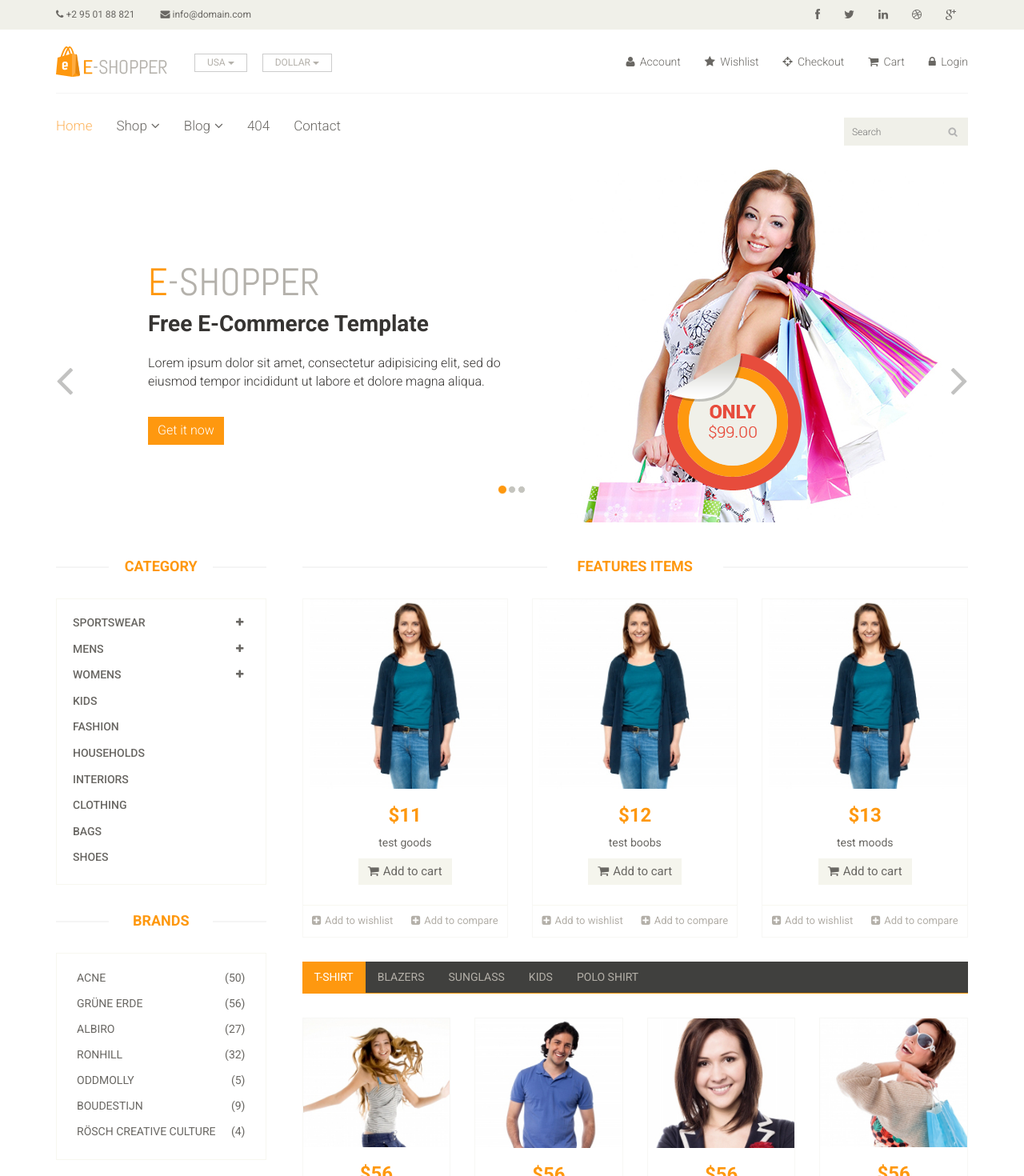
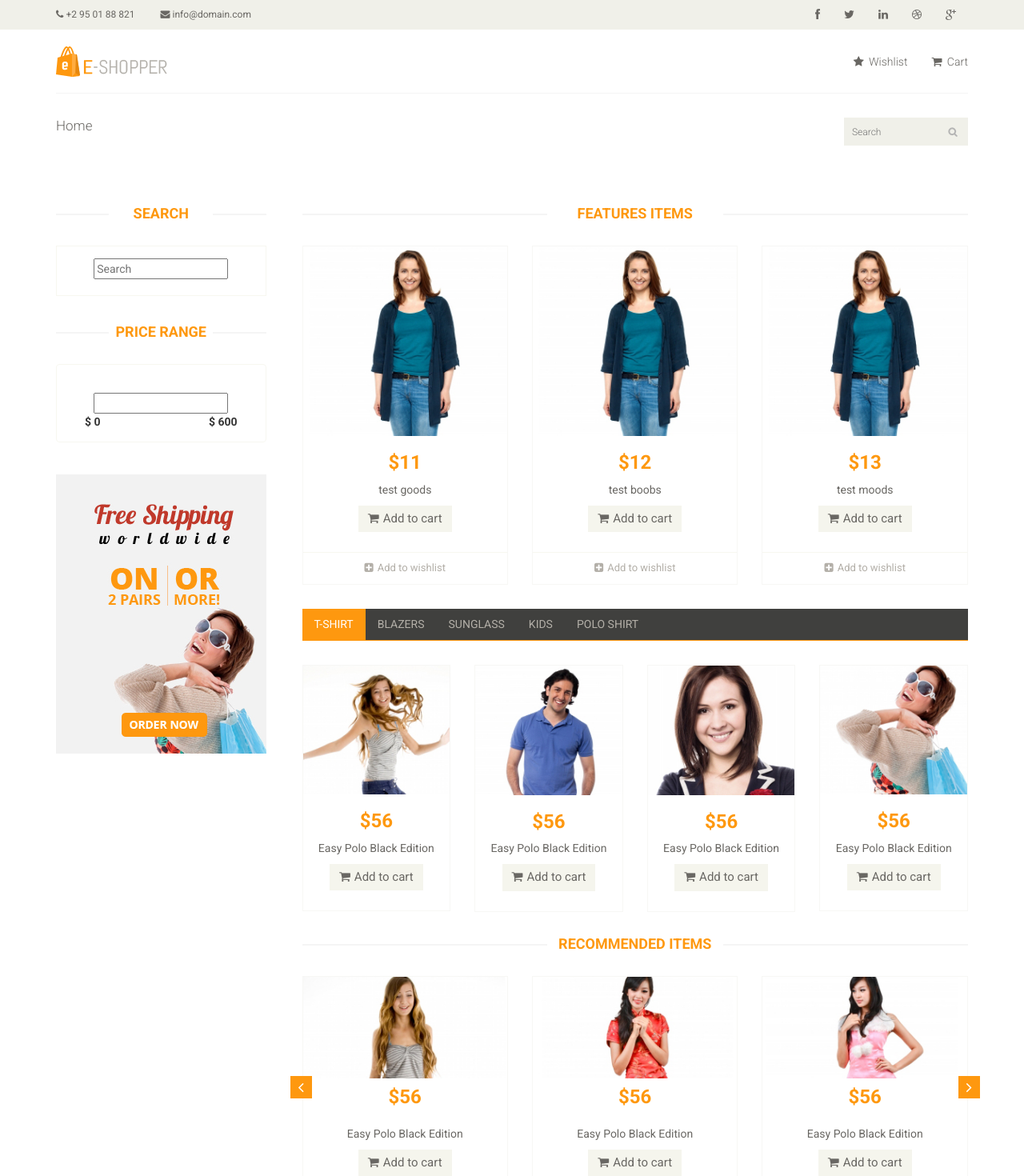
Before and after one commit to FTTA/vue_js_shop, a Vue app: page / in a window 1280 px wide. Shown: the top 1470 px of the page at 80% size. Built offline with nearby package versions, Linux system fonts and the light colour scheme.

Commit message:
Small corrections

```diff
--- a/index.html
+++ b/index.html
@@ -33,7 +33,7 @@
     </header><!--/header-->
 
     <section id="slider"><!--slider-->
-        <Slider></Slider>
+        <!--Slider></Slider -->
     </section><!--/slider-->
 
     <section id="content">
--- a/src/components/Cart.vue
+++ b/src/components/Cart.vue
@@ -13,16 +13,11 @@
         <td></td>
       </tr>
     </thead>
-    <tbody>
-      <tr v-for="item in $store.getters.getCart()">
-        <itemcart
-          v-bind:goods-title="item.title"
-          v-bind:goods-img="item.img"
-          v-bind:goods-id="item.id"
-          v-bind:goods-price="item.price">
-        </itemcart>
-      </tr>
-    </tbody>
+
+
+        <itemcart></itemcart>
+
+
   </table>
 </div>
 </section>
--- a/src/components/cart/Itemcart.vue
+++ b/src/components/cart/Itemcart.vue
@@ -1,15 +1,15 @@
 <template>
-
-<tr>
+<tbody>
+<tr v-for="item in $store.getters.getCart()">
   <td class="cart_product">
     <a href=""><img src="images/cart/one.png" alt=""></a>
   </td>
   <td class="cart_description">
-    <h4><a href="">{{ goodsTitle }}</a></h4>
-    <p>Web ID: {{ goodsId }}</p>
+    <h4><a href="">{{ item.goodsTitle }}</a></h4>
+    <p>Web ID: {{ item.goodsId }}</p>
   </td>
   <td class="cart_price">
-    <p>${{ goodsPrice }}</p>
+    <p>${{ item.goodsPrice }}</p>
   </td>
   <td class="cart_quantity">
     <div class="cart_quantity_button">
@@ -25,7 +25,7 @@
     <a class="cart_quantity_delete" href=""><i class="fa fa-times"></i></a>
   </td>
 </tr>
-
+</tbody>
 </template>
 
 <script>
@@ -37,10 +37,12 @@ export default {
   methods: {
   },
   props: [
+  /*
     'goodsTitle',
     'goodsImg',
     'goodsId',
     'goodsPrice'
+  */
   ]
 }
 </script>
--- a/src/components/content/Itemtemplate.vue
+++ b/src/components/content/Itemtemplate.vue
@@ -21,7 +21,6 @@
           <a v-if="$store.getters.isFavorite(goodsId)"><i class="fa fa-minus-square"></i>Remove from wishlist</a>
           <a v-else><i class="fa fa-plus-square"></i>Add to wishlist</a>
         </li>
-        <li><a href="#"><i class="fa fa-plus-square"></i>Add to compare</a></li>
       </ul>
     </div>
   </div>
--- a/src/components/content/Sidebar.vue
+++ b/src/components/content/Sidebar.vue
@@ -1,128 +1,12 @@
 <template>
 
   <div class="left-sidebar">
-    <h2>Category</h2>
+    <h2>Search</h2>
     <div class="panel-group category-products" id="accordian"><!--category-productsr-->
-      <div class="panel panel-default">
-        <div class="panel-heading">
-          <h4 class="panel-title">
-            <a data-toggle="collapse" data-parent="#accordian" href="#sportswear">
-              <span class="badge pull-right"><i class="fa fa-plus"></i></span>
-              Sportswear
-            </a>
-          </h4>
-        </div>
-        <div id="sportswear" class="panel-collapse collapse">
-          <div class="panel-body">
-            <ul>
-              <li><a href="#">Nike </a></li>
-              <li><a href="#">Under Armour </a></li>
-              <li><a href="#">Adidas </a></li>
-              <li><a href="#">Puma</a></li>
-              <li><a href="#">ASICS </a></li>
-            </ul>
-          </div>
-        </div>
-      </div>
-      <div class="panel panel-default">
-        <div class="panel-heading">
-          <h4 class="panel-title">
-            <a data-toggle="collapse" data-parent="#accordian" href="#mens">
-              <span class="badge pull-right"><i class="fa fa-plus"></i></span>
-              Mens
-            </a>
-          </h4>
-        </div>
-        <div id="mens" class="panel-collapse collapse">
-          <div class="panel-body">
-            <ul>
-              <li><a href="#">Fendi</a></li>
-              <li><a href="#">Guess</a></li>
-              <li><a href="#">Valentino</a></li>
-              <li><a href="#">Dior</a></li>
-              <li><a href="#">Versace</a></li>
-              <li><a href="#">Armani</a></li>
-              <li><a href="#">Prada</a></li>
-              <li><a href="#">Dolce and Gabbana</a></li>
-              <li><a href="#">Chanel</a></li>
-              <li><a href="#">Gucci</a></li>
-            </ul>
-          </div>
-        </div>
-      </div>
-
-      <div class="panel panel-default">
-        <div class="panel-heading">
-          <h4 class="panel-title">
-            <a data-toggle="collapse" data-parent="#accordian" href="#womens">
-              <span class="badge pull-right"><i class="fa fa-plus"></i></span>
-              Womens
-            </a>
-          </h4>
-        </div>
-        <div id="womens" class="panel-collapse collapse">
-          <div class="panel-body">
-            <ul>
-              <li><a href="#">Fendi</a></li>
-              <li><a href="#">Guess</a></li>
-              <li><a href="#">Valentino</a></li>
-              <li><a href="#">Dior</a></li>
-              <li><a href="#">Versace</a></li>
-            </ul>
-          </div>
-        </div>
-      </div>
-      <div class="panel panel-default">
-        <div class="panel-heading">
-          <h4 class="panel-title"><a href="#">Kids</a></h4>
-        </div>
-      </div>
-      <div class="panel panel-default">
-        <div class="panel-heading">
-          <h4 class="panel-title"><a href="#">Fashion</a></h4>
-        </div>
-      </div>
-      <div class="panel panel-default">
-        <div class="panel-heading">
-          <h4 class="panel-title"><a href="#">Households</a></h4>
-        </div>
-      </div>
-      <div class="panel panel-default">
-        <div class="panel-heading">
-          <h4 class="panel-title"><a href="#">Interiors</a></h4>
-        </div>
-      </div>
-      <div class="panel panel-default">
-        <div class="panel-heading">
-          <h4 class="panel-title"><a href="#">Clothing</a></h4>
-        </div>
-      </div>
-      <div class="panel panel-default">
-        <div class="panel-heading">
-          <h4 class="panel-title"><a href="#">Bags</a></h4>
-        </div>
-      </div>
-      <div class="panel panel-default">
-        <div class="panel-heading">
-          <h4 class="panel-title"><a href="#">Shoes</a></h4>
-        </div>
+      <div class="panel panel-default text-center">
+        <input type="text" placeholder="Search" v-model="search"/>
       </div>
     </div><!--/category-products-->
-
-    <div class="brands_products"><!--brands_products-->
-      <h2>Brands</h2>
-      <div class="brands-name">
-        <ul class="nav nav-pills nav-stacked">
-          <li><a href="#"> <span class="pull-right">(50)</span>Acne</a></li>
-          <li><a href="#"> <span class="pull-right">(56)</span>Grüne Erde</a></li>
-          <li><a href="#"> <span class="pull-right">(27)</span>Albiro</a></li>
-          <li><a href="#"> <span class="pull-right">(32)</span>Ronhill</a></li>
-          <li><a href="#"> <span class="pull-right">(5)</span>Oddmolly</a></li>
-          <li><a href="#"> <span class="pull-right">(9)</span>Boudestijn</a></li>
-          <li><a href="#"> <span class="pull-right">(4)</span>Rösch creative culture</a></li>
-        </ul>
-      </div>
-    </div><!--/brands_products-->
 
     <div class="price-range"><!--price-range-->
       <h2>Price Range</h2>
@@ -139,3 +23,18 @@
   </div>
 
 </template>
+
+<script>
+export default {
+  data: function () {
+    return {
+      search: ''
+    }
+  },
+  watch: {
+    search: function () {
+      this.$store.commit('filterTitle', this.search)
+    }
+  }
+}
+</script>
--- a/src/components/header/HeaderBottom.vue
+++ b/src/components/header/HeaderBottom.vue
@@ -14,24 +14,8 @@
           </div>
           <div class="mainmenu pull-left">
             <ul class="nav navbar-nav collapse navbar-collapse">
-              <li><a href="index.html" class="active">Home</a></li>
-              <li class="dropdown"><a href="#">Shop<i class="fa fa-angle-down"></i></a>
-                <ul role="menu" class="sub-menu">
-                  <li><a href="shop.html">Products</a></li>
-                  <li><a href="product-details.html">Product Details</a></li>
-                  <li><a href="checkout.html">Checkout</a></li>
-                  <li><a href="cart.html">Cart</a></li>
-                  <li><a href="login.html">Login</a></li>
-                </ul>
-              </li>
-              <li class="dropdown"><a href="#">Blog<i class="fa fa-angle-down"></i></a>
-                <ul role="menu" class="sub-menu">
-                  <li><a href="blog.html">Blog List</a></li>
-                  <li><a href="blog-single.html">Blog Single</a></li>
-                </ul>
-              </li>
-              <li><a href="404.html">404</a></li>
-              <li><a href="contact-us.html">Contact</a></li>
+
+              <li><router-link to="/">Home</router-link></li>
             </ul>
           </div>
         </div>
--- a/src/components/header/HeaderMiddle.vue
+++ b/src/components/header/HeaderMiddle.vue
@@ -5,40 +5,19 @@
       <div class="row">
         <div class="col-sm-4">
           <div class="logo pull-left">
-            <a href="index.html"><img src="static/images/home/logo.png" alt="" /></a>
+            <router-link to="/"><img src="static/images/home/logo.png" alt="" /></router-link>
           </div>
           <div class="btn-group pull-right">
-            <div class="btn-group">
-              <button type="button" class="btn btn-default dropdown-toggle usa" data-toggle="dropdown">
-                USA
-                <span class="caret"></span>
-              </button>
-              <ul class="dropdown-menu">
-                <li><a href="#">Canada</a></li>
-                <li><a href="#">UK</a></li>
-              </ul>
-            </div>
+            <div class="btn-group"></div>
 
-            <div class="btn-group">
-              <button type="button" class="btn btn-default dropdown-toggle usa" data-toggle="dropdown">
-                DOLLAR
-                <span class="caret"></span>
-              </button>
-              <ul class="dropdown-menu">
-                <li><a href="#">Canadian Dollar</a></li>
-                <li><a href="#">Pound</a></li>
-              </ul>
-            </div>
+            <div class="btn-group"></div>
           </div>
         </div>
         <div class="col-sm-8">
           <div class="shop-menu pull-right">
             <ul class="nav navbar-nav">
-              <li><a href="#"><i class="fa fa-user"></i> Account</a></li>
               <li><a href="#"><i class="fa fa-star"></i> Wishlist</a></li>
-              <li><a href="checkout.html"><i class="fa fa-crosshairs"></i> Checkout</a></li>
               <li><router-link to="/cart"><i class="fa fa-shopping-cart"></i> Cart</router-link></li>
-              <li><a href="login.html"><i class="fa fa-lock"></i> Login</a></li>
             </ul>
           </div>
         </div>
```
